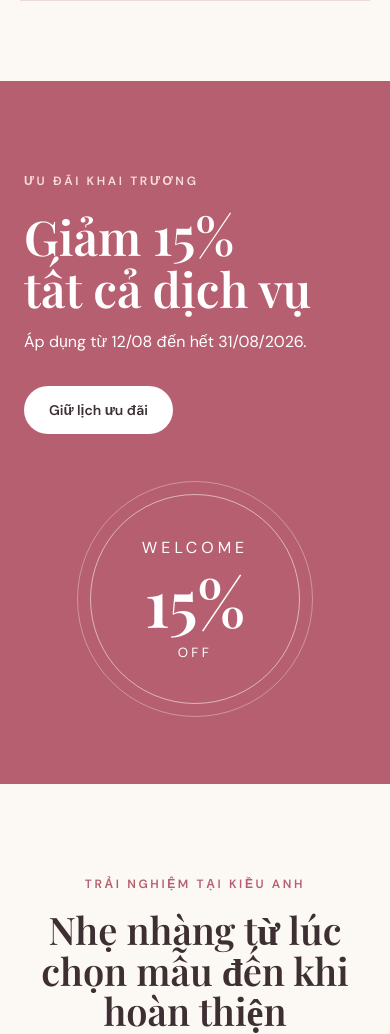
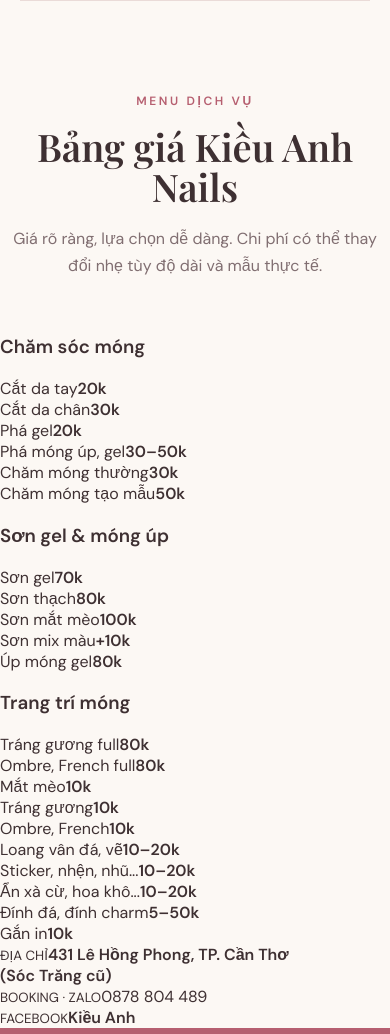
Before and after one commit to titoanst/kieuanhnails, a website: page index.html in a window 390 px wide. Shown: the part 3921-4955 px from the top of the page. Drawn offline with nearby package versions, Linux system fonts and the light colour scheme; a web font is replaced by a local one.

Commit message:
Add complete responsive service menu

```diff
--- a/index.html
+++ b/index.html
@@ -16,7 +16,7 @@
   <header class="nav">
     <a class="brand" href="#top"><span>KA</span> Kiều Anh Nails</a>
     <nav aria-label="Điều hướng chính">
-      <a href="#dich-vu">Dịch vụ</a><a href="#uu-dai">Ưu đãi</a><a href="#lien-he">Liên hệ</a>
+      <a href="#dich-vu">Dịch vụ</a><a href="#bang-gia">Bảng giá</a><a href="#uu-dai">Ưu đãi</a><a href="#lien-he">Liên hệ</a>
     </nav>
     <a class="nav-cta" href="tel:0878804489">Đặt lịch</a>
   </header>
@@ -54,6 +54,17 @@
       </div>
     </section>
 
+
+    <section class="price-menu" id="bang-gia">
+      <div class="section-head"><p class="eyebrow">MENU DỊCH VỤ</p><h2>Bảng giá Kiều Anh Nails</h2><p>Giá rõ ràng, lựa chọn dễ dàng. Chi phí có thể thay đổi nhẹ tùy độ dài và mẫu thực tế.</p></div>
+      <div class="price-grid">
+        <article class="price-card"><h3>Chăm sóc móng</h3><div class="price-row"><span>Cắt da tay</span><b>20k</b></div><div class="price-row"><span>Cắt da chân</span><b>30k</b></div><div class="price-row"><span>Phá gel</span><b>20k</b></div><div class="price-row"><span>Phá móng úp, gel</span><b>30–50k</b></div><div class="price-row"><span>Chăm móng thường</span><b>30k</b></div><div class="price-row"><span>Chăm móng tạo mẫu</span><b>50k</b></div></article>
+        <article class="price-card"><h3>Sơn gel &amp; móng úp</h3><div class="price-row"><span>Sơn gel</span><b>70k</b></div><div class="price-row"><span>Sơn thạch</span><b>80k</b></div><div class="price-row"><span>Sơn mắt mèo</span><b>100k</b></div><div class="price-row"><span>Sơn mix màu</span><b>+10k</b></div><div class="price-row featured"><span>Úp móng gel</span><b>80k</b></div></article>
+        <article class="price-card wide"><h3>Trang trí móng</h3><div class="decor-grid"><div class="price-row"><span>Tráng gương full</span><b>80k</b></div><div class="price-row"><span>Ombre, French full</span><b>80k</b></div><div class="price-row"><span>Mắt mèo</span><b>10k</b></div><div class="price-row"><span>Tráng gương</span><b>10k</b></div><div class="price-row"><span>Ombre, French</span><b>10k</b></div><div class="price-row"><span>Loang vân đá, vẽ</span><b>10–20k</b></div><div class="price-row"><span>Sticker, nhện, nhũ...</span><b>10–20k</b></div><div class="price-row"><span>Ẩn xà cừ, hoa khô...</span><b>10–20k</b></div><div class="price-row"><span>Đính đá, đính charm</span><b>5–50k</b></div><div class="price-row"><span>Gắn in</span><b>10k</b></div></div></article>
+      </div>
+      <div class="menu-contact"><div><small>ĐỊA CHỈ</small><strong>431 Lê Hồng Phong, TP. Cần Thơ<br>(Sóc Trăng cũ)</strong></div><div><small>BOOKING · ZALO</small><a href="tel:0878804489">0878 804 489</a></div><div><small>FACEBOOK</small><strong>Kiều Anh</strong></div></div>
+    </section>
+
     <section class="promo" id="uu-dai">
       <div><p class="eyebrow">ƯU ĐÃI KHAI TRƯƠNG</p><h2>Giảm <strong>15%</strong><br>tất cả dịch vụ</h2><p>Áp dụng từ 12/08 đến hết 31/08/2026.</p><a class="button light" href="tel:0878804489">Giữ lịch ưu đãi</a></div>
       <div class="promo-seal"><span>WELCOME</span><b>15%</b><small>OFF</small></div>
```
